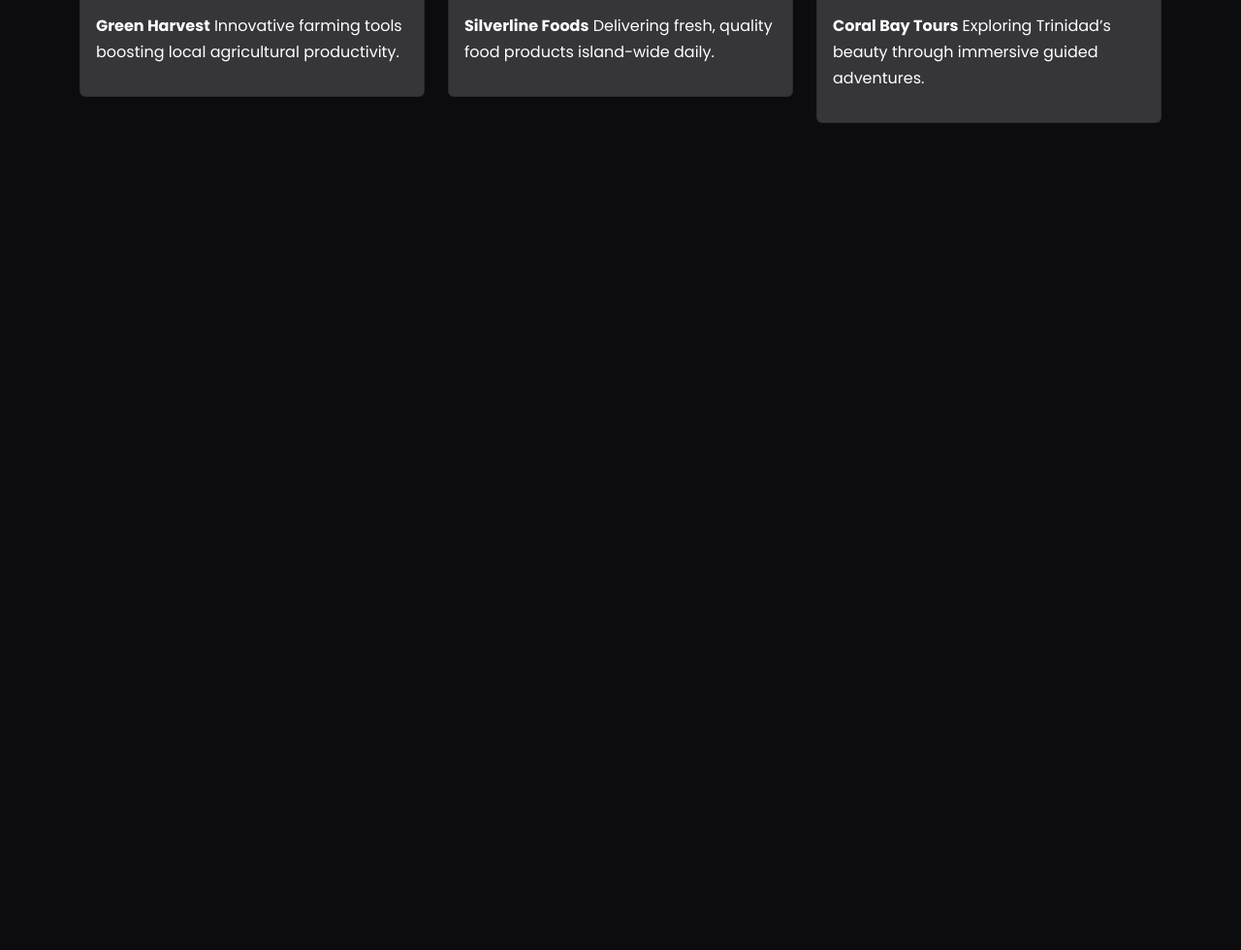
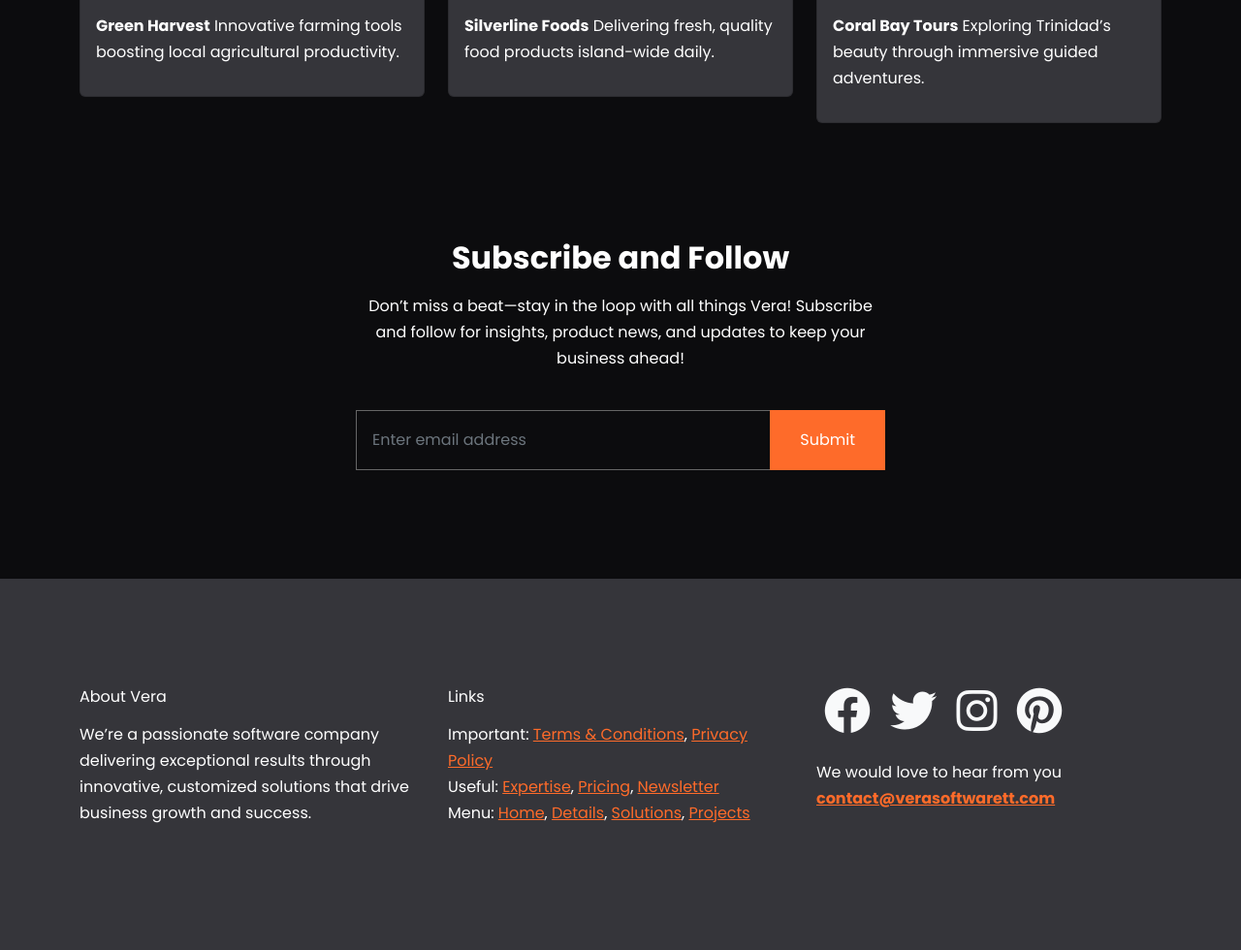
Before and after one commit to arielle-codestudio/Vera-software-tt, a website: page index.html in a window 1280 px wide. Shown: the part 7269-8249 px from the top of the page at 97% size. Before the commit the page ends 7516 px from the top, so only its background shows below. Drawn offline with nearby package versions, Linux system fonts and the light colour scheme; files that its build step writes are made by us from their sources.

Commit message:
"Added Footer"

```diff
--- a/index.html
+++ b/index.html
@@ -873,6 +873,84 @@
          </div>
        </div>
 
+       <!-- Newsletter -->
+        <section id="newsletter" class="newsletter my-6">
+          <div class="container">
+            <div class="row mb-4">
+              <div class="col-md-6 offset-md-3 d-flex flex-column align-items-center text-center">
+                <h2 class="fw-bold">
+                  Subscribe and Follow
+                </h2>
+                <p>
+                  Don’t miss a beat—stay in the loop with all things Vera! Subscribe and follow for insights, product news, and updates to keep your business ahead!
+                </p>
+              </div>
+            </div>
+            <div class="row">
+              <div class="col-md-6 offset-md-3 d-flex flex-column align-items-center text-center">
+                <div class="input-group mb-3">
+                  <input type="email" class="form-control" placeholder="Enter email address">
+                  <button class="btn btn-primary text-white rounded-0" type="button">Submit</button>
+                </div>
+              </div>
+            </div>
+          </div>
+        </section>
+
+        <!-- Footer -->
+         <footer class="footer bg-secondary py-6">
+          <div class="container">
+            <div class="row">
+              <div class="col-md-4 my-3">
+                <h6>About Vera</h6>
+                <p>
+                 We’re a passionate software company delivering exceptional results through innovative, customized solutions that drive business growth and success.
+                </p>
+              </div>
+              <div class="col-md-4 my-3">
+                <h6>Links</h6>
+                <ul class="list-unstyled">
+                  <li>
+                Important: <a href="#">Terms & Conditions</a>,
+                <a href="privacy.html">Privacy Policy</a>
+              </li>
+              <li>
+                Useful: <a href="index.html#expertise">Expertise</a>,
+                <a href="index.html#pricing">Pricing</a>,
+                <a href="index.html#newsletter">Newsletter</a>
+              </li>
+              <li>
+                Menu: <a href="index.html">Home</a>, <a href="index.html#details">Details</a>,
+                <a href="index.html#solutions">Solutions</a>,
+                <a href="index.html#projects">Projects</a>
+              </li>
+                </ul>
+              </div>
+              <div class="col-md-4 my-3">
+            <div class="mb-4">
+              <a href="#" class="text-decoration-none">
+                <i class="fab fa-facebook fa-3x text-light mx-2"></i>
+              </a>
+              <a href="#" class="text-decoration-none">
+                <i class="fab fa-twitter fa-3x text-light mx-2"></i>
+              </a>
+              <a href="#" class="text-decoration-none">
+                <i class="fab fa-instagram fa-3x text-light mx-2"></i>
+              </a>
+              <a href="#" class="text-decoration-none">
+                <i class="fab fa-pinterest fa-3x text-light mx-2"></i>
+              </a>
+            </div>
+            <p>
+              We would love to hear from you
+              <a href="mailto:contact@site.com"
+                ><strong>contact@verasoftwarett.com</strong></a
+              >
+            </p>
+          </div>
+            </div>
+          </div>
+         </footer>
 
 
 
```
